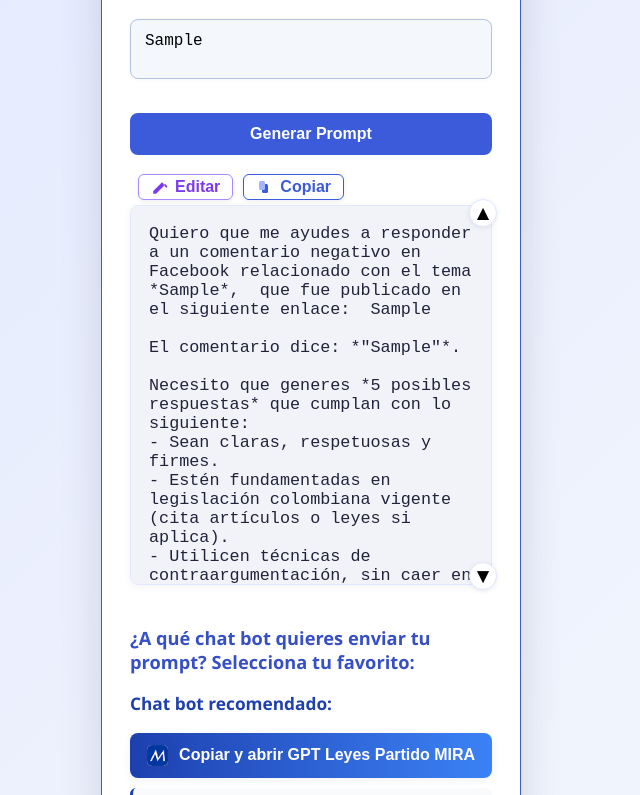
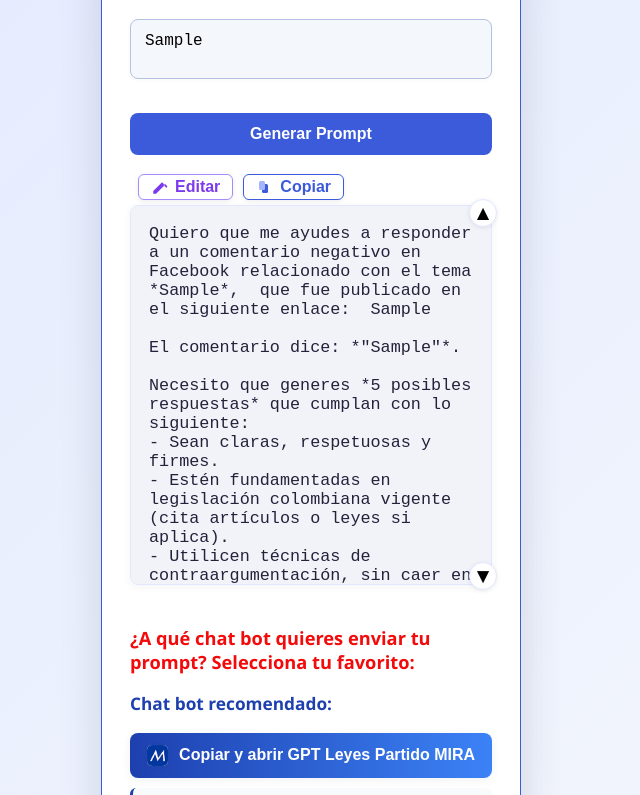
Before and after one commit to DanielDavid20/prompt, a plain HTML site: page index.html in a window 1280 px wide. Both pictures are taken after typing "Sample", "Sample", "Sample" into the empty fields and a click on the button "Generar Prompt". Shown: the part 454-1249 px from the top of the page, without its empty margins (329-969 px from the left). Drawn offline with Linux system fonts and the light colour scheme.

Commit message:
Add files via upload

```diff
--- a/index.html
+++ b/index.html
@@ -42,7 +42,7 @@
       <button id="btnScrollDown" type="button" class="scroll-btn" style="position:absolute; right:-5px; bottom:8px; z-index:3; display:flex; align-items:center; justify-content:center; font-size:1.3em; background:#fff; border-radius:50%; border:1.5px solid #e0e7ff; box-shadow:0 1px 4px rgba(60,72,88,0.10); width:28px; height:28px; cursor:pointer;">▼</button>
     </div>
     <div class="copy-actions" style="display:flex; flex-direction:column; gap:10px; margin-top:10px; display:none;">
-      <div style="margin-bottom: 8px; font-weight: 600; color: #364fc7; font-size: 1.14rem; text-align:left;">¿A qué chat bot quieres enviar tu prompt? Selecciona tu favorito:</div>
+      <div style="margin-bottom: 8px; font-weight: 600; color: #f30a0a; font-size: 1.14rem; text-align:left;">¿A qué chat bot quieres enviar tu prompt? Selecciona tu favorito:</div>
 
       <div style="margin-bottom: 8px; font-weight: 600; color: #1e40af; font-size: 1.08rem; text-align:left;">Chat bot recomendado:</div>
       <button id="copiarRedirigirMira" type="button" class="mira" onclick="copiarYRedirigirMira()">
```
